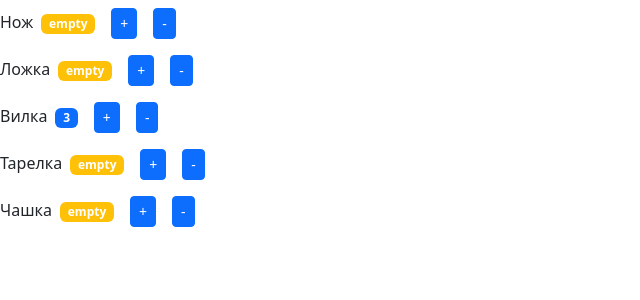
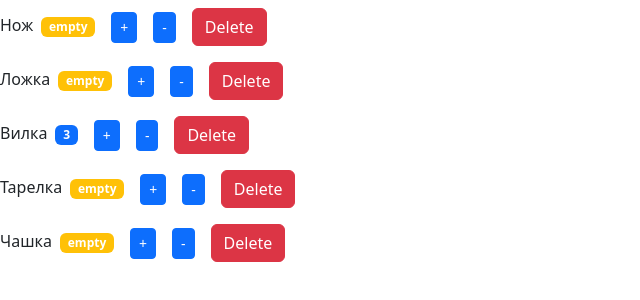
Before and after one commit to KeepGen/my-app-react, a React (Create React App) app: page / in a window 1280 px wide. Shown: the top 300 px of the page, without its empty margins (0-640 px from the left). Built offline with nearby package versions, Linux system fonts and the light colour scheme.

Commit message:
feat: added handleDelete function

```diff
--- a/src/components/counter.jsx
+++ b/src/components/counter.jsx
@@ -27,6 +27,7 @@
 			<span className={getBadgeClasses()}>{formatValue()}</span>
 			<button className='btn btn-primary btn-sm m-2' onClick={handleIncrement}>+</button>
 			<button className='btn btn-primary btn-sm m-2' onClick={handleDecrement}>-</button>
+			<button className="btn btn-danger btn-small m-2" onClick={() => props.onDelete(props.id)}>Delete</button>
 		</div>
 	);
 };
--- a/src/components/countersList.jsx
+++ b/src/components/countersList.jsx
@@ -1,17 +1,28 @@
-import React from "react";
+import React, {useState} from "react";
 import Counter from "./counter";
 
 const CountersList = () => {
-	const counters = [
+	const [counters, setCounters] = useState([
 		{id: 0, value: 0, name: 'Нож'},
 		{id: 1, value: 0, name: 'Ложка'},
 		{id: 2, value: 3, name: 'Вилка'},
 		{id: 3, value: 0, name: 'Тарелка'},
 		{id: 4, value: 0, name: 'Чашка'}
-	];
+	]);
+	const handleDelete = (id) => {
+		const newCounters = counters.filter(counter => counter.id !== id);
+		setCounters(newCounters);
+	};
 	return (
 		<>
-			{counters.map(count => <Counter key={count.id} value={count.value} name={count.name} />)}
+			{counters.map((count) => (
+				<Counter
+					key={count.id}
+					id={count.id}
+					value={count.value}
+					name={count.name}
+					onDelete={handleDelete}
+				/>))}
 		</>
 	);
 };
```
